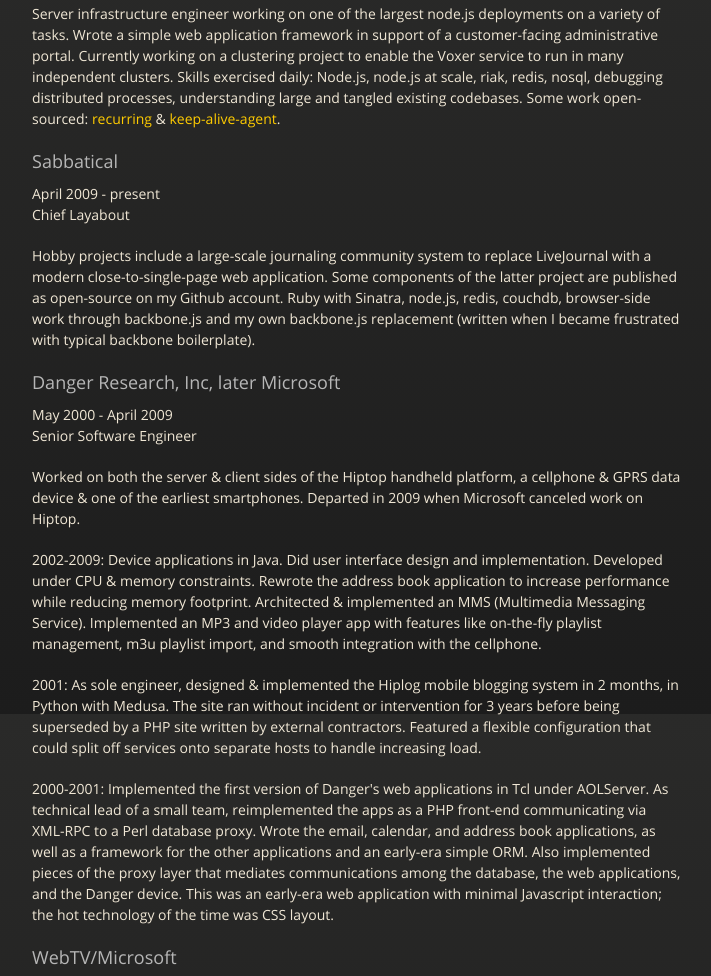
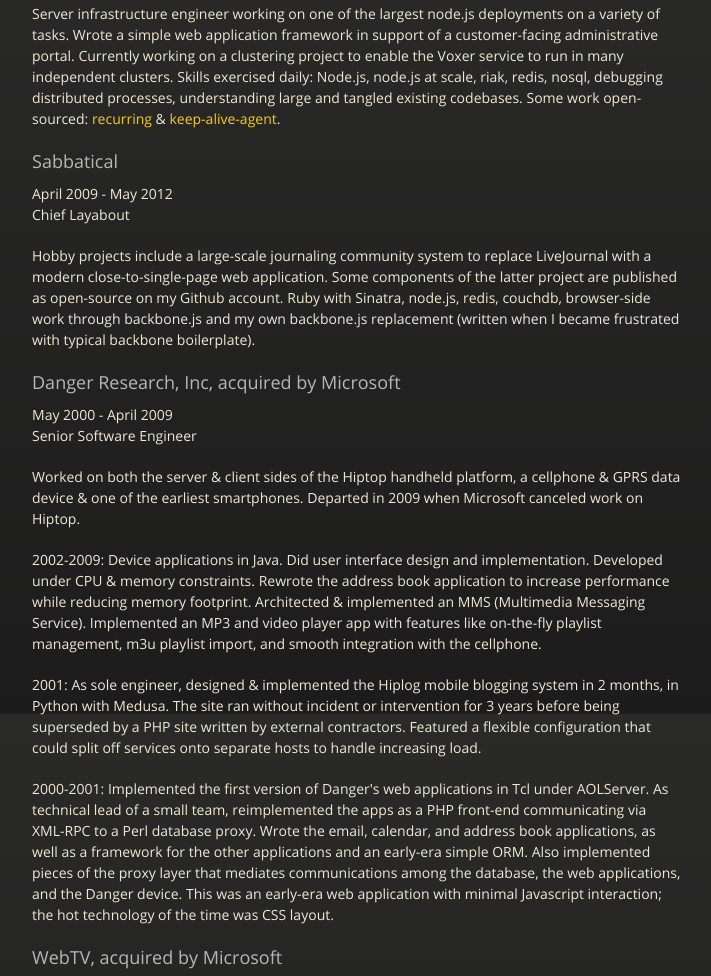
Before and after one commit to ceejbot/ceejbot.github.com, a plain HTML site: page index.html in a window 1280 px wide. Shown: the part 886-1862 px from the top of the page, without its empty margins (283-994 px from the left). Drawn offline with nearby package versions, Linux system fonts and the light colour scheme.

Commit message:
Minor edits plus a git ignore. Again.

```diff
--- a/index.html
+++ b/index.html
@@ -66,12 +66,12 @@
 
 <h3>Sabbatical</h3>
 
-<p>April 2009 - present<br>
+<p>April 2009 - May 2012<br>
 Chief Layabout</p>
 
 <p>Hobby projects include a large-scale journaling community system to replace LiveJournal with a modern close-to-single-page web application. Some components of the latter project are published as open-source on my Github account. Ruby with Sinatra, node.js, redis, couchdb, browser-side work through backbone.js and my own backbone.js replacement (written when I became frustrated with typical backbone boilerplate).</p>
 
-<h3>Danger Research, Inc, later Microsoft</h3>
+<h3>Danger Research, Inc, acquired by Microsoft</h3>
 
 <p>May 2000 - April 2009<br>
 Senior Software Engineer</p>
@@ -84,7 +84,7 @@
 
 <p>2000-2001: Implemented the first version of Danger's web applications in Tcl under AOLServer. As technical lead of a small team, reimplemented the apps as a PHP front-end communicating via XML-RPC to a Perl database proxy. Wrote the email, calendar, and address book applications, as well as a framework for the other applications and an early-era simple ORM. Also implemented pieces of the proxy layer that mediates communications among the database, the web applications, and the Danger device. This was an early-era web application with minimal Javascript interaction; the hot technology of the time was CSS layout.</p>
 
-<h3>WebTV/Microsoft</h3>
+<h3>WebTV, acquired by Microsoft</h3>
 
 <p>Sept 1997 - May 2000<br>
 Software engineer. Service-side application development in C. Designed &amp; implemented management applications for the WebTV client. Email, instant messaging, WebTV device settings. Also wrote on-line help.</p>
```
Also changed, not shown: 2 other files.
